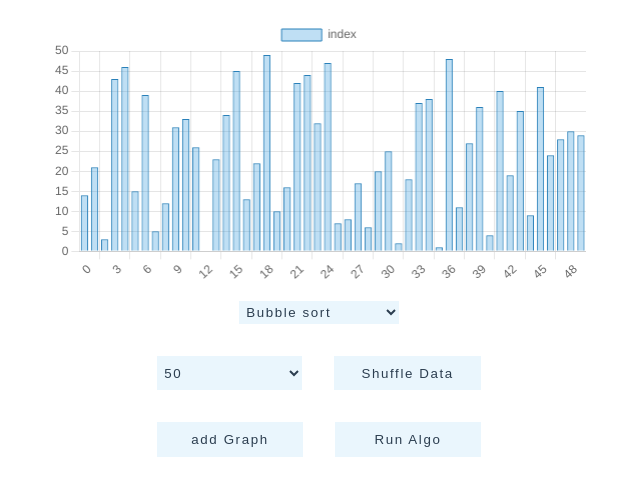
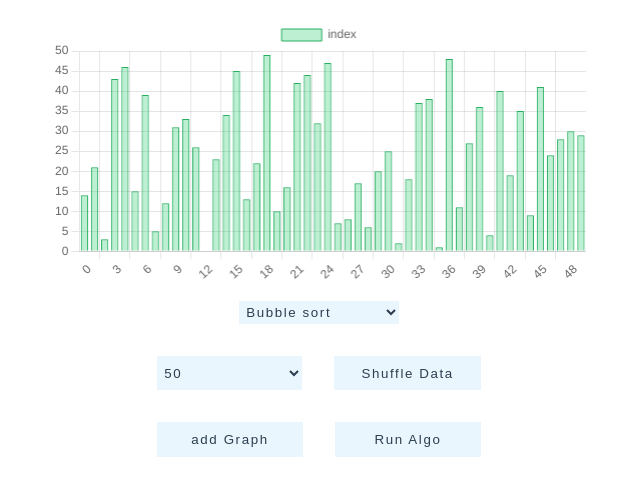
Before and after one commit to Adrien35240/algos-book, a website built with Vite: page index.html in a window 1280 px wide. Shown: the part 69-564 px from the top of the page, without its empty margins (321-961 px from the left). Built offline with nearby package versions, Linux system fonts and the light colour scheme.

Commit message:
fix:canvas size & color randomize

```diff
--- a/bin/class/graph.js
+++ b/bin/class/graph.js
@@ -2,10 +2,10 @@ import Chart from 'chart.js/auto';
 export class graph {
     data = []
     label = []
-    color = ['','#1abc9c50', '#16a085', '#2ecc7150', '#27ae60', '#3498db50', '#2980b9', '#9b59b650', '#8e44ad', '#34495e50', '#2c3e50', '#f1c40f50', '#f39c12', '#e67e2250', '#d35400', '#e74c3c50', '#c0392b', '#ecf0f150', '#bdc3c7', '#95a5a650', '#7f8c8d']
-    colorLabel = [1,3,5,7,9,11,13,15,17,19]
+    color = ['#1abc9c50', '#16a085', '#2ecc7150', '#27ae60', '#3498db50', '#2980b9', '#9b59b650', '#8e44ad', '#34495e50', '#2c3e50', '#f1c40f50', '#f39c12', '#e67e2250', '#d35400', '#e74c3c50', '#c0392b', '#ecf0f150', '#bdc3c7', '#95a5a650', '#7f8c8d']
+    colorLabel = [0,2,4,6,8,10,12,14,16,18]
     constructor(id, ctx, data, label) {
-        let indexRandom = Math.floor(Math.random() * ((this.color.length)/2)) + 0;
+        let indexRandom = Math.floor(Math.random() * ((this.color.length)/2)-1) + 0;
         console.log(indexRandom)
         let rdmColor = this.colorLabel[indexRandom]
         this.id = id
--- a/index.html
+++ b/index.html
@@ -38,7 +38,7 @@
     <!-- template canvas -->
     <template id="canvas__template">
       <div class="algo__container">
-        <canvas class="canvas" ></canvas>
+        <canvas class="canvas" width="60ch"></canvas>
         <select class="btn select" id="algo__btn">
           <option value="Bubble sort">Bubble sort</option>
         </select>
```
